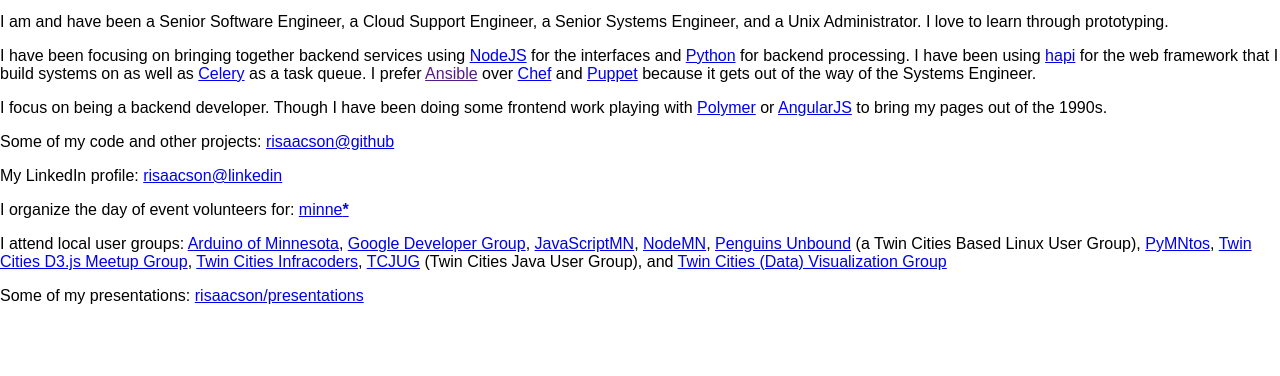
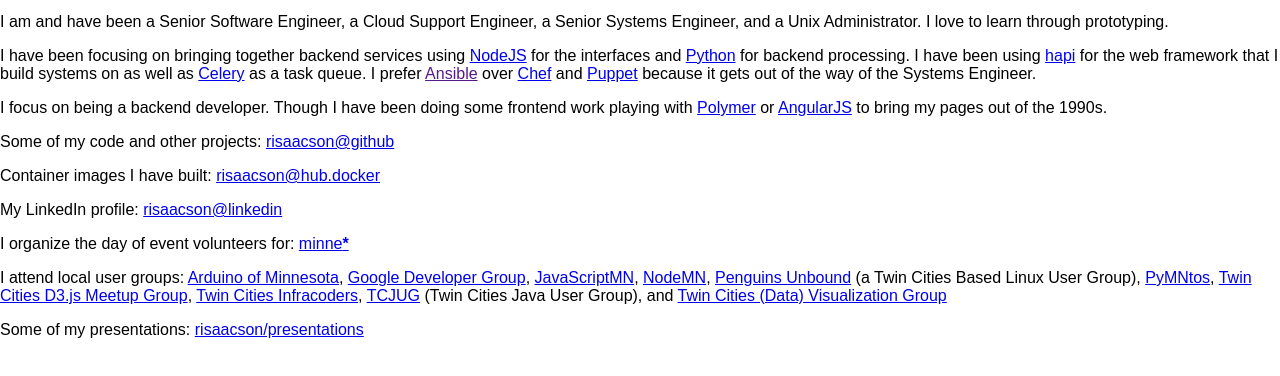
Before and after one commit to risaacson/risaacson.github.com, a plain HTML site: page index.html in a window 1280 px wide. Shown: the part 68-444 px from the top of the page. Drawn offline with Linux system fonts and the light colour scheme.

Commit message:
Include docker hub.

```diff
--- a/index.html
+++ b/index.html
@@ -17,6 +17,8 @@
 <p>I focus on being a backend developer. Though I have been doing some frontend work playing with <a href="https://www.polymer-project.org/">Polymer</a> or <a href="https://angularjs.org/">AngularJS</a> to bring my pages out of the 1990s.</p>
 
 <p>Some of my code and other projects: <a href="http://github.com/risaacson/">risaacson@github</a></p>
+
+<p>Container images I have built: <a href="https://hub.docker.com/">risaacson@hub.docker</a></p>
 
 <p>My LinkedIn profile: <a href="http://www.linkedin.com/in/risaacson">risaacson@linkedin</a></p>
 
```
